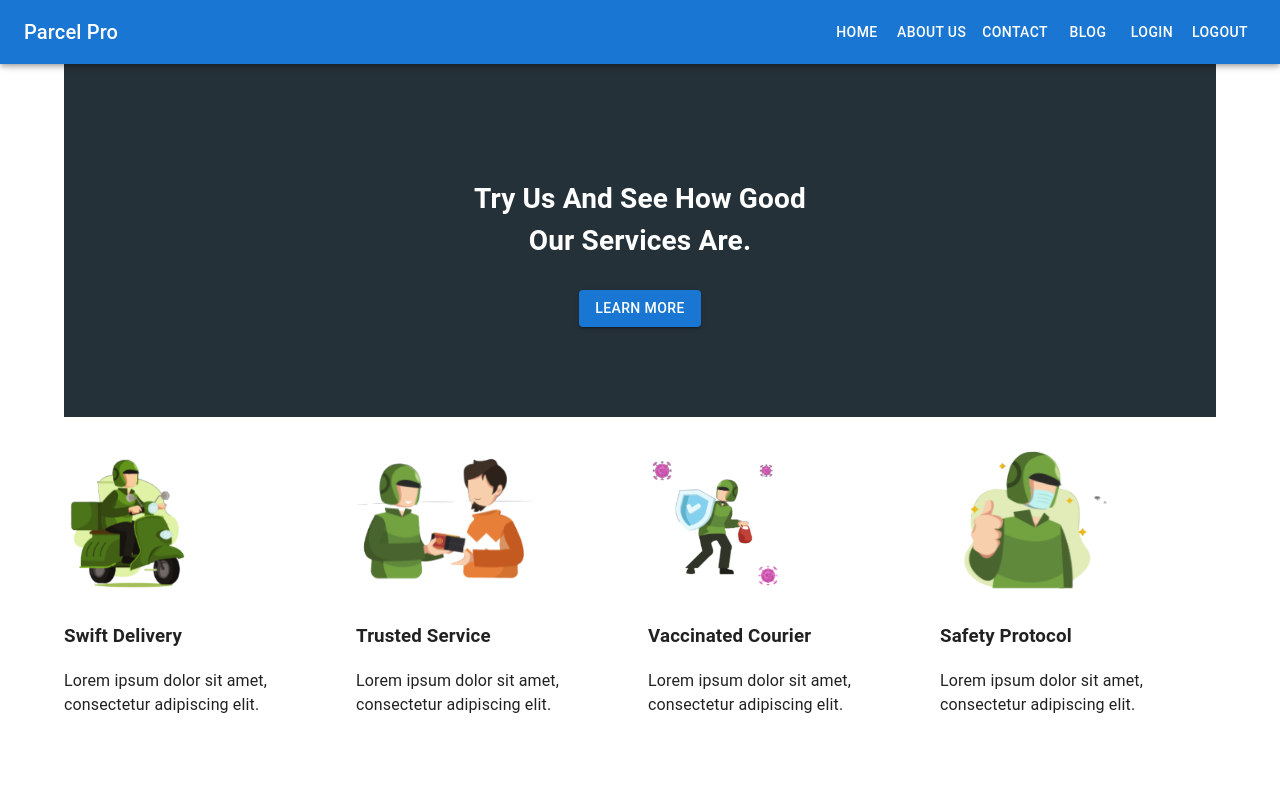
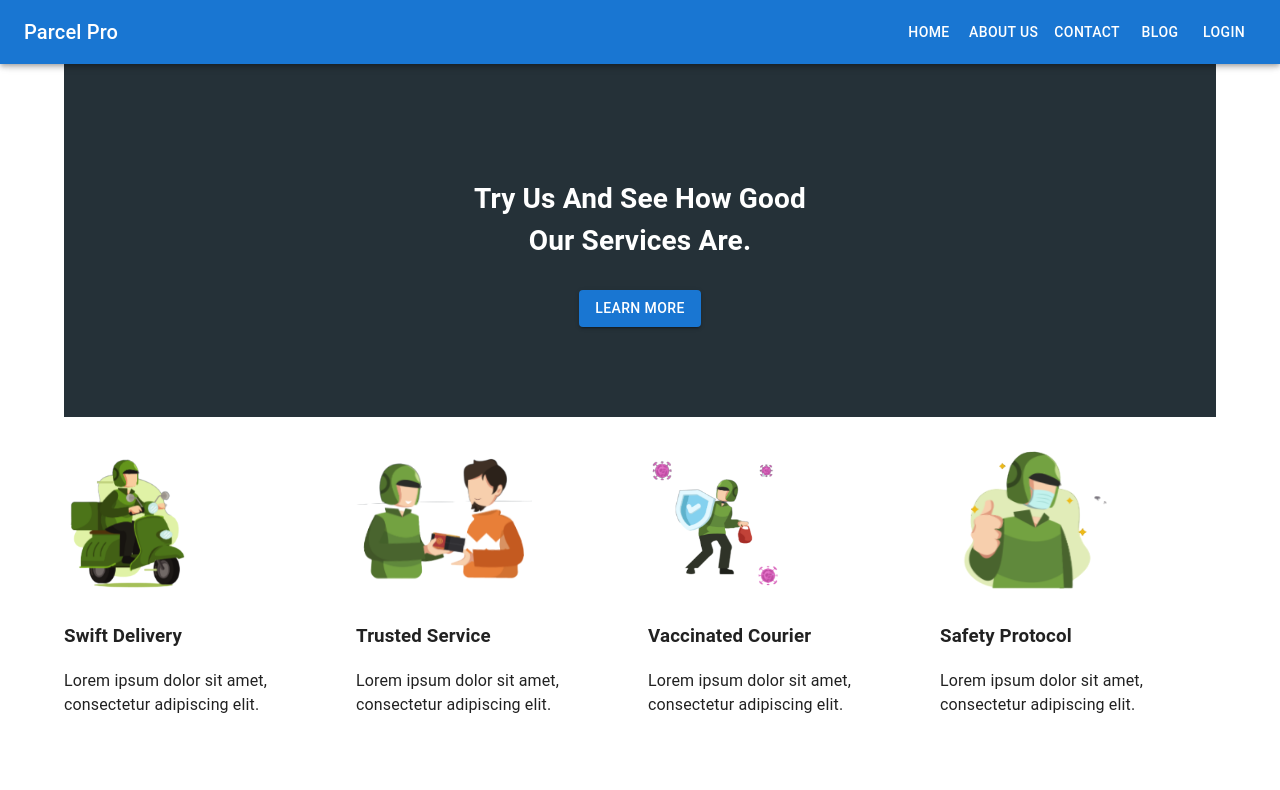
Before and after one commit to mehedihasan2004/parcel-pro-client-v2, a React (Create React App) app: page / in a window 1280 px wide. Shown: the top 790 px of the page. Built offline with nearby package versions, Linux system fonts and the light colour scheme; no server answers.

Commit message:
conditional login and logout implemented

```diff
--- a/src/components/Navbar.jsx
+++ b/src/components/Navbar.jsx
@@ -21,7 +21,7 @@ const drawerWidth = 240;
 const Navbar = (props) => {
   const { window } = props;
   const [mobileOpen, setMobileOpen] = React.useState(false);
-  const { logout } = useAuthContext();
+  const { logout, user } = useAuthContext();
   const handleDrawerToggle = () => {
     setMobileOpen((prevState) => !prevState);
   };
@@ -99,12 +99,15 @@ const Navbar = (props) => {
             <NavLink to="/blog">
               <Button sx={{ color: "#fff" }}>Blog</Button>
             </NavLink>
-            <NavLink to="/login">
-              <Button sx={{ color: "#fff" }}>Login</Button>
-            </NavLink>
-            <NavLink onClick={logout} to="/">
-              <Button sx={{ color: "#fff" }}>Logout</Button>
-            </NavLink>
+            {user ? (
+              <NavLink onClick={logout} to="/">
+                <Button sx={{ color: "#fff" }}>Logout</Button>
+              </NavLink>
+            ) : (
+              <NavLink to="/login">
+                <Button sx={{ color: "#fff" }}>Login</Button>
+              </NavLink>
+            )}
           </Box>
         </Toolbar>
       </AppBar>
```
